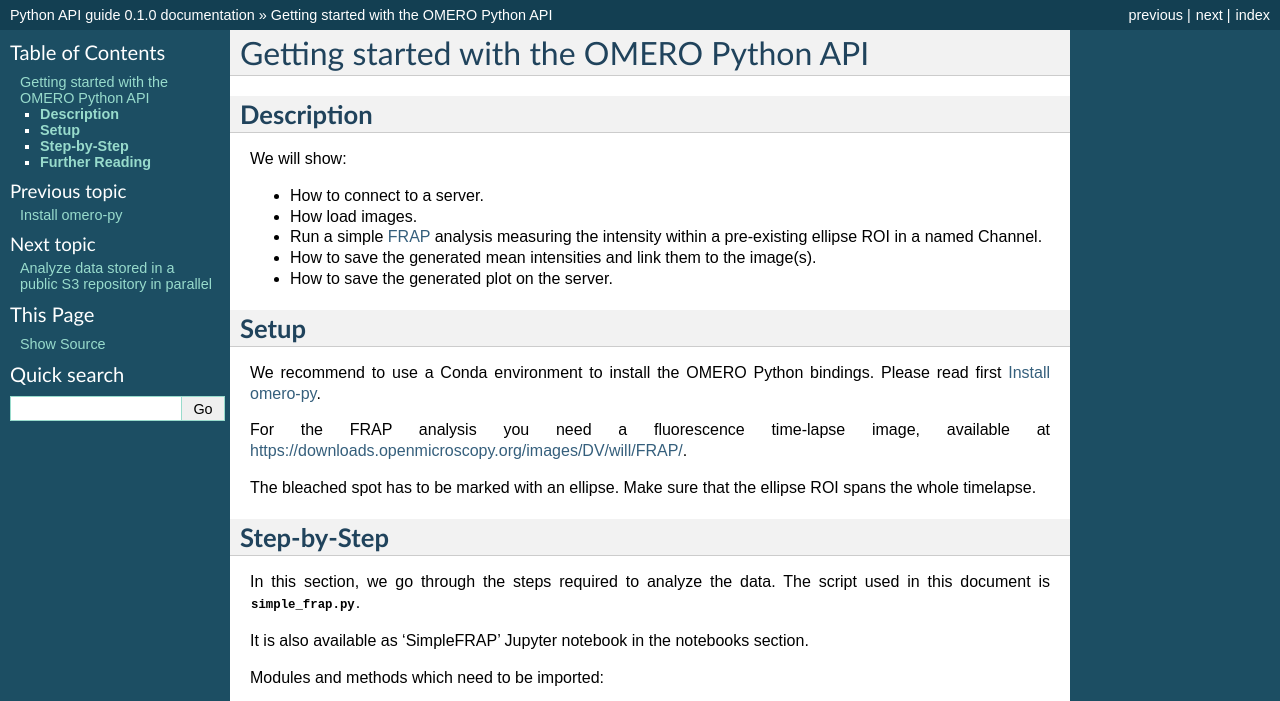
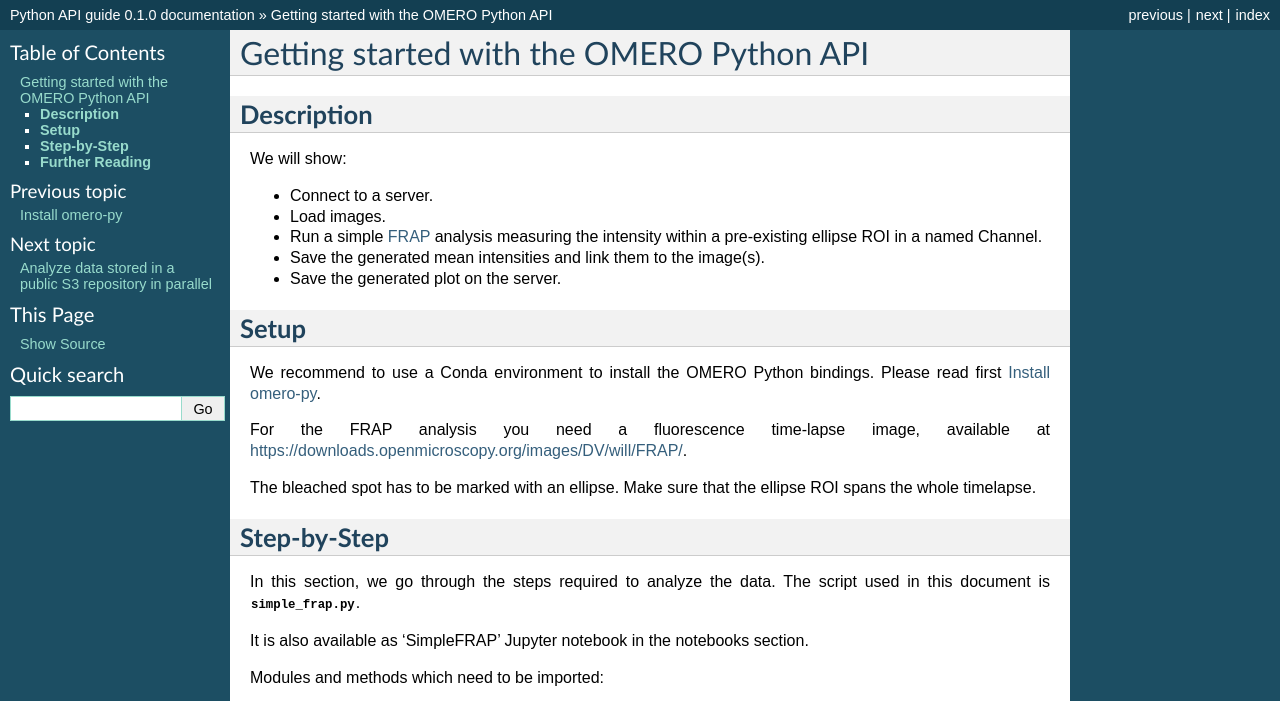
Before and after one commit to ome/omero-guide-python, a Sphinx documentation site: the page built from docs/gettingstarted.rst, in a window 1280 px wide and 900 px high, cut to the strip 0-701 px from the top of the window. Built offline with Sphinx 7.4.7, drawn with Linux system fonts in a browser that asks for light colours.

Commit message:
Small fix

```diff
--- a/docs/gettingstarted.rst
+++ b/docs/gettingstarted.rst
@@ -6,16 +6,16 @@
 
 We will show:
 
-- How to connect to a server.
+- Connect to a server.
 
-- How load images.
+- Load images.
 
 - Run a simple `FRAP <https://en.wikipedia.org/wiki/Fluorescence_recovery_after_photobleaching>`_ analysis measuring
   the intensity within a pre-existing ellipse ROI in a named Channel.
 
-- How to save the generated mean intensities and link them to the image(s).
+- Save the generated mean intensities and link them to the image(s).
 
-- How to save the generated plot on the server.
+- Save the generated plot on the server.
 
 
 **Setup**
```
